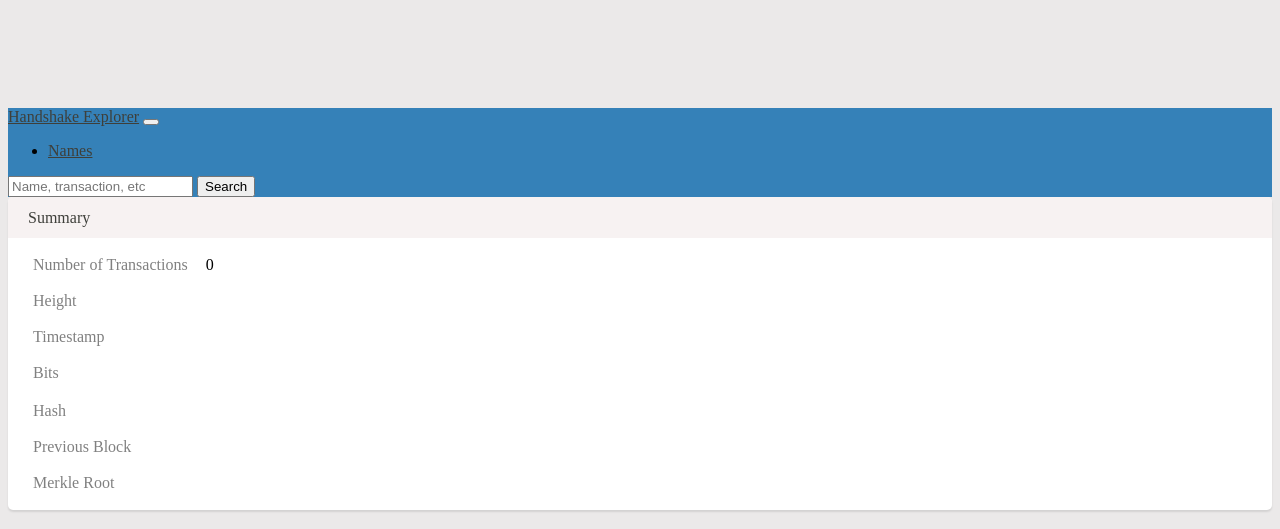
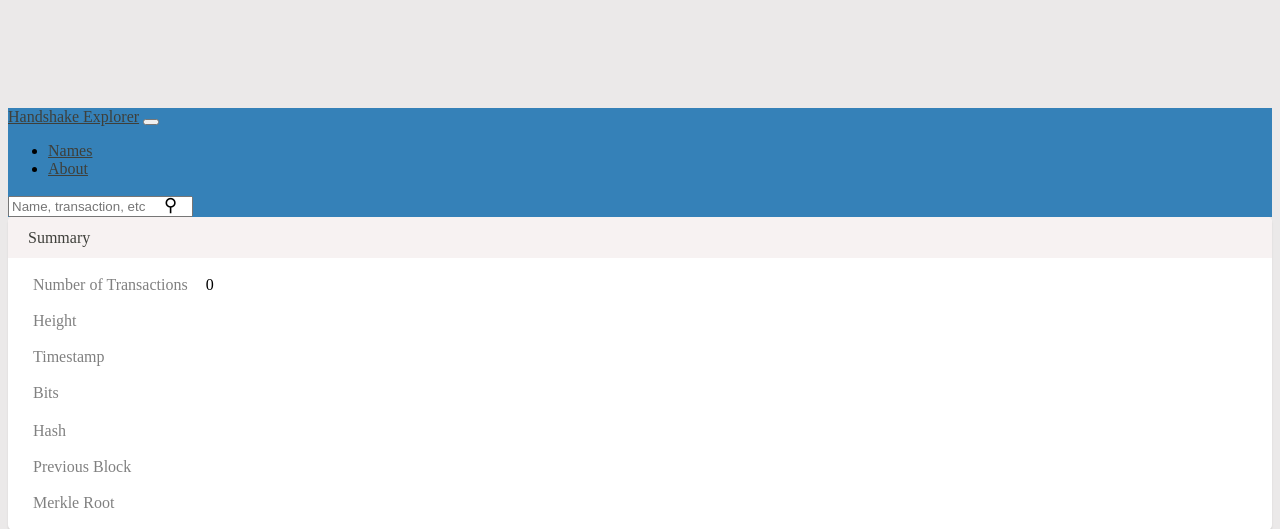
Before and after one commit to tdickman/handshake-explorer, a Django app: template hsdexplorer/explorer/templates/explorer/block.html in a window 1280 px wide. Shown: the top 529 px of the page. Run offline with Django 3.2, Linux system fonts and the light colour scheme; the template is opened without the code that fills it, so the values that code supplies are empty; style sheets or scripts are compiled from the project's sources; some libraries are stand-ins or nearby versions.

Commit message:
Added about page and updated search field

```diff
--- a/hsdexplorer/explorer/static/scss/partials/_header.scss
+++ b/hsdexplorer/explorer/static/scss/partials/_header.scss
@@ -1,3 +1,14 @@
 .bg-primary {
   background-color: #3581B8 !important;
 }
+
+.search-icon {
+  margin-left: -33px;
+  font-weight: 500;
+  font-size: 18px;
+  -webkit-transform: rotate(45deg);
+  -moz-transform: rotate(45deg);
+  -o-transform: rotate(45deg);
+  transform: rotate(45deg);
+  cursor: pointer;
+}
--- a/hsdexplorer/explorer/templates/explorer/base.html
+++ b/hsdexplorer/explorer/templates/explorer/base.html
@@ -30,13 +30,18 @@
             <li class="nav-item">
               <a class="nav-link" href="/names">Names</a>
             </li>
+            <li class="nav-item">
+              <a class="nav-link" href="/about">About</a>
+            </li>
           </ul>
 
           <ul class="nav navbar-nav ml-auto">
           </ul>
-          <form class="form-inline my-2 my-lg-0" action="/search">
+          <form name="search" class="form-inline my-2 my-lg-0" action="/search">
             <input class="form-control mr-sm-2" type="text" name="value" placeholder="Name, transaction, etc">
-            <button class="btn btn-secondary my-2 my-sm-0" type="submit">Search</button>
+            <span class="search-icon" onclick="search.submit()">
+              &#9906;
+            </span>
           </form>
 
         </div>
--- a/hsdexplorer/explorer/urls.py
+++ b/hsdexplorer/explorer/urls.py
@@ -7,6 +7,7 @@
     re_path('block/(?P<block_hash>[a-f0-9]{64})$', views.block, name='block'),
     path('block/<int:block_hash>', views.block),
     path('search', views.search),
+    path('about', views.about),
     path('names', views.names),
     re_path('names/page/(?P<page>\d+)$', views.names),
     path('blocks', views.blocks),
--- a/hsdexplorer/explorer/views.py
+++ b/hsdexplorer/explorer/views.py
@@ -117,3 +117,7 @@
         return redirect('transaction', tx_hash=value)
     if utils.is_name(value):
         return redirect('name', name=value)
+
+
+def about(request):
+    return render(request, 'explorer/about.html')
```
Also changed, not shown: hsdexplorer/explorer/templates/explorer/about.html (added, +15 -0 lines), README.md.
